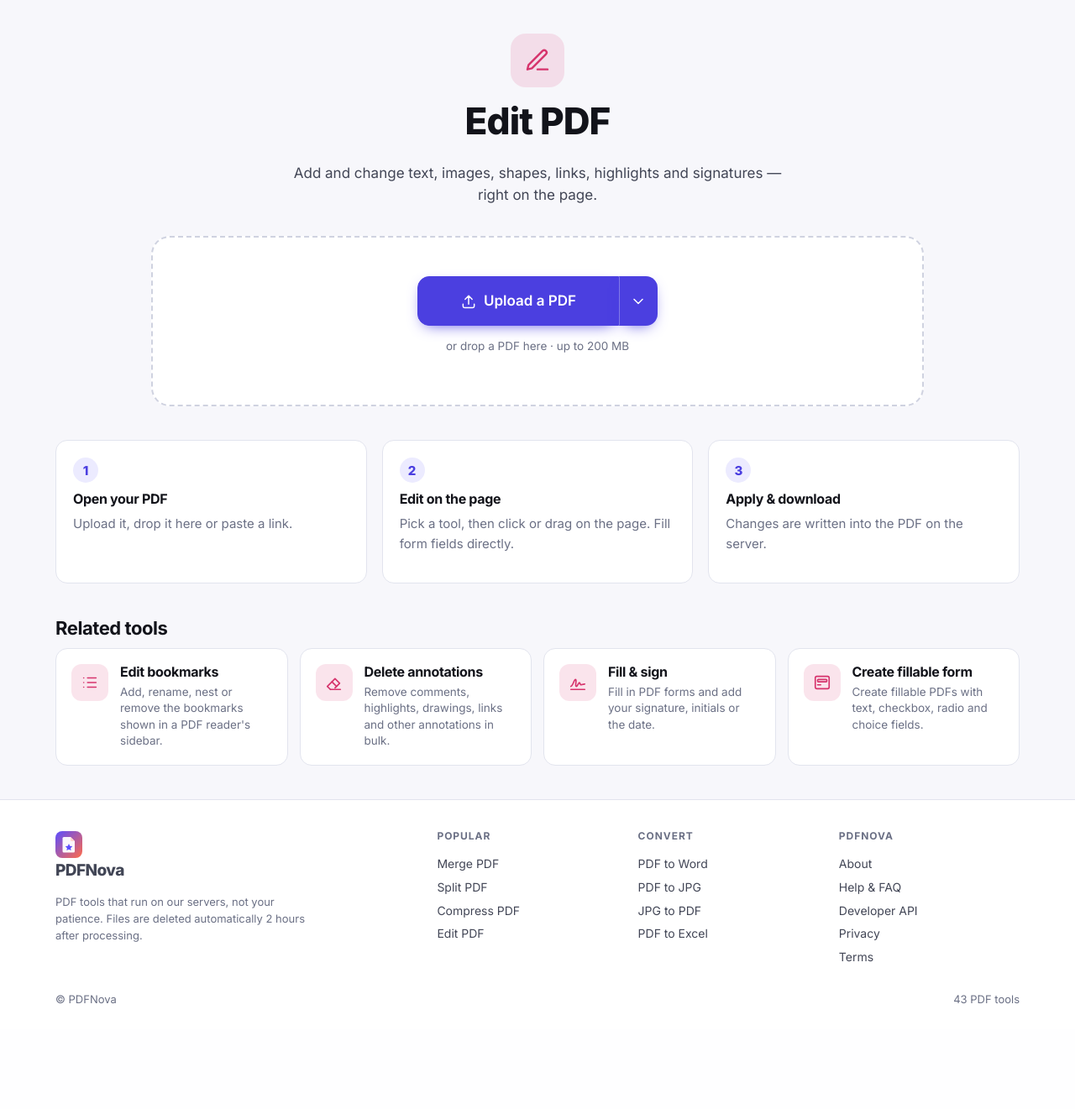
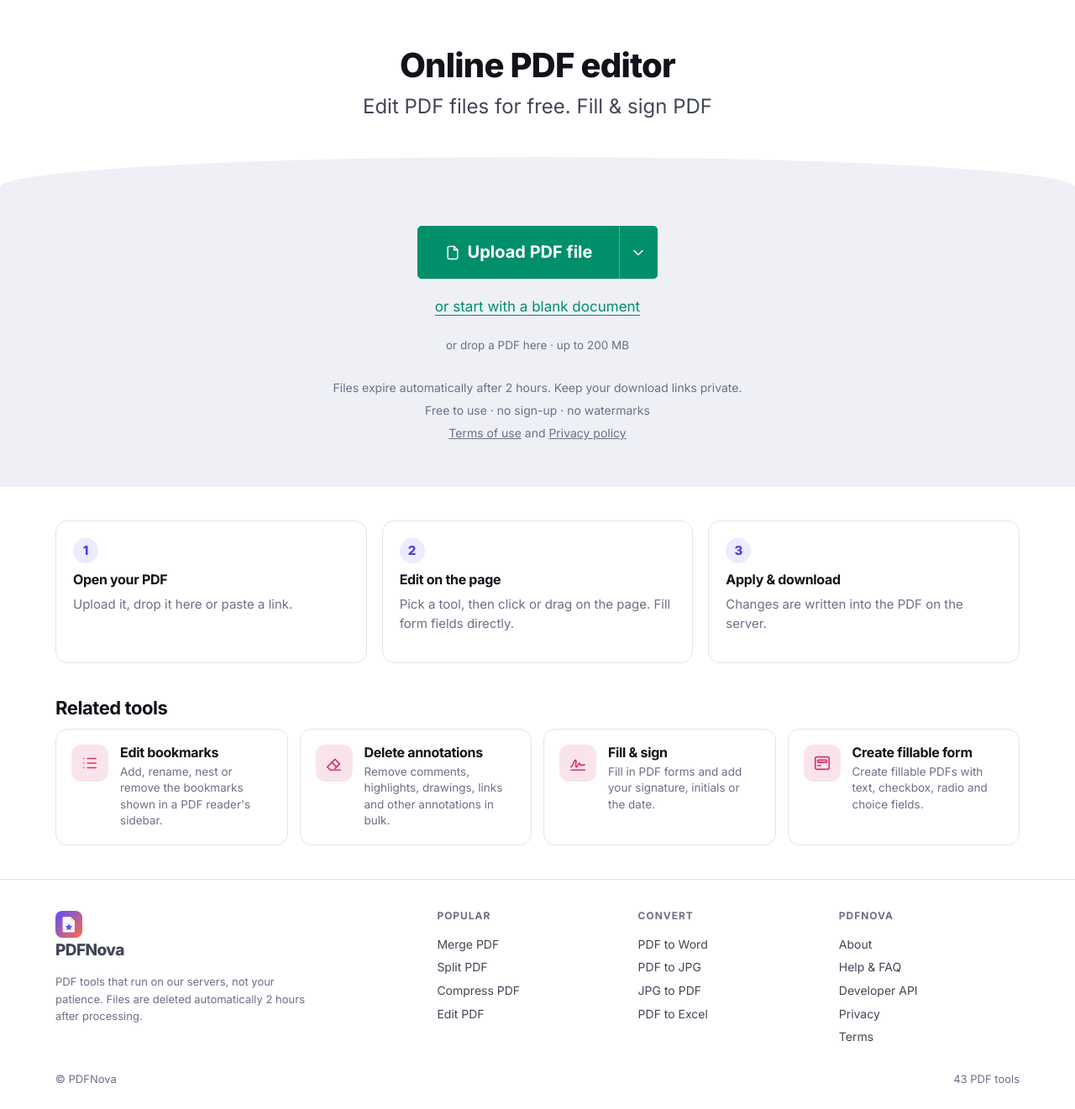
Before and after one commit to prarit0097/pdfsejeda, a FastAPI app: page /pdf-editor in a window 1280 px wide. Shown: the part 63-1384 px from the top of the page at 84% size. Before the commit the page ends 1259 px from the top, so only its background shows below. Run offline with FastAPI, Linux system fonts and the light colour scheme; some libraries are stand-ins or nearby versions.

Commit message:
Add prominent home PDF editor entry and upload workspace

```diff
--- a/app/static/css/app.css
+++ b/app/static/css/app.css
@@ -140,6 +140,15 @@ input[type="checkbox"], input[type="radio"] { accent-color: var(--brand); width:
 .hero { padding: 56px 0 28px; text-align: center; }
 .hero h1 span { background: linear-gradient(100deg, var(--brand), var(--accent)); -webkit-background-clip: text; background-clip: text; color: transparent; }
 .hero p { color: var(--ink-2); font-size: 18px; max-width: 640px; margin: 0 auto 26px; }
+.hero-actions { display: flex; flex-direction: column; align-items: center; gap: 12px; margin: 32px 0 12px; }
+.btn-editor { background: #008f6b; border-color: #008f6b; color: #fff; font-size: 20px; font-weight: 700; border-radius: 5px; min-height: 54px; box-shadow: var(--shadow-sm); }
+.btn-editor:hover { background: #007b5c; border-color: #007b5c; color: #fff; text-decoration: none; }
+.hero-actions .btn-editor span { font-weight: 400; }
+.hero-tools-link { display: inline-flex; align-items: center; gap: 8px; color: var(--ink-3); }
+.tool-discovery { padding-top: 20px; scroll-margin-top: 85px; }
+@media (max-width: 520px) {
+  .hero-actions .btn-editor { font-size: 17px; padding: 12px 16px; gap: 6px; flex-wrap: wrap; justify-content: center; }
+}
 .search {
   max-width: 520px; margin: 0 auto; position: relative;
 }
--- a/app/static/css/editor.css
+++ b/app/static/css/editor.css
@@ -1,6 +1,22 @@
 /* PDF editor: toolbar, page stack, overlay objects. */
+.editor-page { background: var(--bg-elev); }
+.editor-page #editor-hero { padding: 54px 16px 42px; }
+.editor-page #editor-hero h1 { font-size: clamp(30px, 4vw, 40px); margin-bottom: 6px; }
+.editor-page #editor-hero p { font-size: clamp(18px, 2.4vw, 24px); }
+.editor-entry-shell { max-width: none; background: var(--bg-sunken); padding: 44px 20px 24px; border-radius: 50% 50% 0 0 / 36px 36px 0 0; }
+.editor-entry-shell .workspace { margin: 0 auto; }
+.editor-entry-shell .dropzone { border: 2px solid transparent; background: transparent; padding: 36px 12px 22px; }
+.editor-entry-shell .dropzone.drag { border-color: #008f6b; }
+.blank-document-link { display: block; margin: 12px auto 0; border: 0; background: none; color: #008f6b; cursor: pointer; font-size: 17px; padding: 8px; text-decoration: underline; text-underline-offset: 4px; }
+.editor-privacy { color: var(--ink-3); margin-top: 30px; font-size: 14px; }
+.editor-privacy p { margin: 5px 0; }
+.editor-privacy a { color: inherit; text-decoration: underline; }
 .editor { position: relative; display: flex; flex-direction: column; min-height: calc(100vh - 62px); background: var(--bg-sunken); }
 .editing #editor-hero, .editing .site-footer, .editing .steps, .editing .related, .editing .recent { display: none; }
+.editor-page.editing #editor-hero { display: block; padding: 20px 16px 24px; }
+.editor-page.editing #editor-hero h1 { font-size: 30px; }
+.editor-page.editing #editor-hero p { font-size: 18px; }
+.editing .editor-entry-shell { padding: 0; border-radius: 0; }
 .ed-bar {
   position: sticky; top: 62px; z-index: 30; display: flex; flex-wrap: nowrap; overflow-x: auto; gap: 4px; align-items: center;
   padding: 8px 12px; background: var(--bg-elev); border-bottom: 1px solid var(--line); box-shadow: var(--shadow-sm);
@@ -15,6 +31,15 @@
 .ed-bar button:hover { background: var(--bg-sunken); color: var(--ink); }
 .ed-bar button[aria-pressed="true"] { background: var(--brand-soft); color: var(--brand); }
 .ed-bar button .icon { width: 19px; height: 19px; }
+@media (min-width: 761px) {
+  .ed-bar { flex-wrap: wrap; justify-content: center; gap: 6px; padding: 12px 18px; background: var(--bg-sunken); box-shadow: none; }
+  .ed-group { gap: 0; padding-right: 0; border-right: 0; }
+  .ed-bar button { flex-direction: row; gap: 6px; min-height: 42px; border: 1px solid #1586d7; border-radius: 0; color: #0878bd; background: var(--bg-elev); padding: 8px 10px; font-size: 13px; }
+  .ed-group button + button { border-left: 0; }
+  .ed-group button:first-child { border-radius: 4px 0 0 4px; }
+  .ed-group button:last-child { border-radius: 0 4px 4px 0; }
+  .ed-bar button[aria-pressed="true"] { color: #006caa; background: #dcefff; }
+}
 .ed-right button[data-action^="zoom"] { min-width: 30px; font-size: 18px; }
 .ed-zoom { font-size: 12.5px; color: var(--ink-3); min-width: 44px; text-align: center; }
 @media (max-width: 760px) {
@@ -25,7 +50,7 @@
 }
 
 .ed-props {
-  position: sticky; top: 128px; z-index: 29; display: flex; flex-wrap: wrap; gap: 10px; align-items: center; justify-content: center;
+  position: sticky; top: var(--editor-props-top, 128px); z-index: 29; display: flex; flex-wrap: wrap; gap: 10px; align-items: center; justify-content: center;
   padding: 7px 12px; background: var(--bg-elev); border-bottom: 1px solid var(--line); font-size: 13px;
 }
 .ed-props label { display: flex; align-items: center; gap: 6px; color: var(--ink-2); }
@@ -81,8 +106,15 @@ input[type="checkbox"].formfield { margin: 0; accent-color: var(--brand); }
   padding: 10px 16px; background: var(--bg-elev); border-top: 1px solid var(--line); box-shadow: 0 -6px 20px -12px rgba(0,0,0,.25);
 }
 .ed-footer #ed-status { margin-right: auto; }
+@media (min-width: 761px) {
+  .ed-footer { display: grid; grid-template-columns: minmax(0, 1fr) auto minmax(0, 1fr); }
+  .ed-footer #ed-status { grid-column: 1; grid-row: 1; overflow: hidden; text-overflow: ellipsis; white-space: nowrap; }
+  .ed-footer [data-action="save"] { grid-column: 2; grid-row: 1; }
+  .ed-footer [data-action="close"] { grid-column: 3; grid-row: 1; justify-self: end; }
+  .ed-footer #flatten-wrap { grid-column: 1 / -1; grid-row: 2; justify-self: center; }
+}
 @media (max-width: 760px) {
-  .ed-props { top: 134px; flex-wrap: nowrap; overflow-x: auto; justify-content: flex-start; gap: 8px; }
+  .ed-props { top: var(--editor-props-top, 134px); flex-wrap: nowrap; overflow-x: auto; justify-content: flex-start; gap: 8px; }
   .ed-props label { flex: none; }
   .ed-footer { flex-wrap: wrap; gap: 8px; padding: 8px 12px; }
   .ed-footer #ed-status { flex: 1 1 100%; margin: 0; }
--- a/app/static/js/editor.js
+++ b/app/static/js/editor.js
@@ -10,6 +10,12 @@
   const Tool = window.Tool;
   const cfg = Tool.cfg;
   const ed = $("#editor"), pagesEl = $("#ed-pages"), props = $("#ed-props"), statusEl = $("#ed-status");
+  // Desktop tools wrap; keep the properties strip below their actual height.
+  const toolbar = ed.querySelector(".ed-bar");
+  new ResizeObserver(() => {
+    const top = parseFloat(getComputedStyle(toolbar).top) || 0;
+    ed.style.setProperty("--editor-props-top", `${top + toolbar.getBoundingClientRect().height}px`);
+  }).observe(toolbar);
   const DPR = Math.min(window.devicePixelRatio || 1, 2);
   const FONTS = [["Helvetica", "Sans"], ["Times", "Serif"], ["Courier", "Mono"]];
   const CSS_FONT = { Helvetica: "Helvetica, Arial, sans-serif", Times: "'Times New Roman', Times, serif", Courier: "'Courier New', monospace" };
--- a/app/templates/base.html
+++ b/app/templates/base.html
@@ -9,11 +9,11 @@
   <link rel="preconnect" href="https://fonts.googleapis.com">
   <link rel="preconnect" href="https://fonts.gstatic.com" crossorigin>
   <link href="https://fonts.googleapis.com/css2?family=Inter:wght@400;500;600;700;800&display=swap" rel="stylesheet">
-  <link rel="stylesheet" href="/static/css/app.css?v=2">
+  <link rel="stylesheet" href="/static/css/app.css?v=3">
   <script src="/static/js/theme.js?v=1"></script>
   {% block head %}{% endblock %}
 </head>
-<body>
+<body class="{% block body_class %}{% endblock %}">
 <a class="skip-link" href="#main">Skip to content</a>
 {% include "_icons.html" %}
 <header class="site-header">
--- a/app/templates/editor.html
+++ b/app/templates/editor.html
@@ -2,25 +2,25 @@
 {% from "_macros.html" import icon, tool_ico, tool_card %}
 {% block title %}{{ tool.title }} — free online PDF editor | {{ app_name }}{% endblock %}
 {% block description %}{{ tool.tagline }} Free, no sign-up, no watermark.{% endblock %}
+{% block body_class %}editor-page{% endblock %}
 {% block head %}
 <script type="module" src="/static/js/pdf-loader.js?v=1"></script>
 <link href="https://fonts.googleapis.com/css2?family=Caveat:wght@500&family=Dancing+Script:wght@600&family=Homemade+Apple&family=Sacramento&display=swap" rel="stylesheet">
-<link rel="stylesheet" href="/static/css/editor.css?v=5">
+<link rel="stylesheet" href="/static/css/editor.css?v=6">
 {% endblock %}
 {% block main %}
 <section class="tool-hero wrap" id="editor-hero">
-  {{ tool_ico(tool) }}
-  <h1>{{ tool.title }}</h1>
-  <p>{{ tool.tagline }}</p>
+  <h1>{% if tool.type == "edit" %}Online PDF editor{% else %}{{ tool.title }}{% endif %}</h1>
+  <p>{% if tool.type == "edit" %}Edit PDF files for free. Fill &amp; sign PDF{% else %}{{ tool.tagline }}{% endif %}</p>
 </section>
 
-<div class="wrap">
+<div class="wrap editor-entry-shell">
   <div class="workspace" id="workspace">
     <section id="stage-upload" class="dropzone">
       <div class="upload-row">
         <div class="split-btn" style="position:relative">
-          <button class="btn btn-primary btn-lg" type="button" data-action="pick">{{ icon("upload") }} Upload a PDF</button>
-          <button class="btn btn-primary btn-lg more" type="button" data-action="upload-menu" aria-label="More upload options">{{ icon("chevron") }}</button>
+          <button class="btn btn-primary btn-editor btn-lg" type="button" data-action="pick">{{ icon("file") }} Upload PDF file</button>
+          <button class="btn btn-primary btn-editor btn-lg more" type="button" data-action="upload-menu" aria-label="More upload options">{{ icon("chevron") }}</button>
           <div class="menu" id="upload-menu" hidden style="top:100%;right:0;margin-top:6px">
             <button type="button" data-action="pick">{{ icon("upload") }} From this device</button>
             <button type="button" data-action="url">{{ icon("link") }} From a web address (URL)</button>
@@ -28,7 +28,13 @@
           </div>
         </div>
       </div>
+      <button class="blank-document-link" type="button" data-action="blank">or start with a blank document</button>
       <p class="drop-hint">or drop a PDF here · up to {{ max_file_mb }} MB</p>
+      <div class="editor-privacy">
+        <p>Files expire automatically after {{ ttl_hours|round|int }} hours. Keep your download links private.</p>
+        <p>Free to use · no sign-up · no watermarks</p>
+        <p><a href="/terms">Terms of use</a> and <a href="/privacy">Privacy policy</a></p>
+      </div>
       <input type="file" id="file-input" hidden accept=".pdf">
     </section>
     <form id="task-form" hidden><ul id="file-list"></ul><strong id="files-title" hidden></strong><button id="submit-btn" hidden></button></form>
@@ -101,7 +107,7 @@
     <span class="muted small" id="ed-status"></span>
     <label class="check small" id="flatten-wrap"><input type="checkbox" id="ed-flatten"> Flatten form fields when saving</label>
     <button class="btn btn-ghost" type="button" data-action="close">Start over</button>
-    <button class="btn btn-primary btn-lg" type="button" data-action="save">{{ icon("check") }} Apply changes</button>
+    <button class="btn btn-primary btn-editor btn-lg" type="button" data-action="save">Apply changes {{ icon("arrow-right") }}</button>
   </div>
   <input type="file" id="ed-image-input" hidden accept="image/*">
 </div>
@@ -121,5 +127,5 @@
 {% endblock %}
 {% block scripts %}
 <script src="/static/js/tool.js?v=3"></script>
-<script src="/static/js/editor.js?v=4"></script>
+<script src="/static/js/editor.js?v=5"></script>
 {% endblock %}
--- a/app/templates/index.html
+++ b/app/templates/index.html
@@ -4,6 +4,12 @@
 <section class="hero wrap">
   <h1>Every PDF tool, <span>one tab away</span></h1>
   <p>Merge, split, compress, convert, edit and sign PDFs right in your browser. No sign-up, no watermarks, and your files are deleted automatically.</p>
+  <div class="hero-actions">
+    <a class="btn btn-editor btn-lg" id="home-edit-pdf" href="/pdf-editor">Edit a PDF document <span>— it's free</span>{{ icon("arrow-right") }}</a>
+    <a class="hero-tools-link" href="#all-pdf-tools">or choose from {{ all_tools|length }} PDF tools {{ icon("chevron") }}</a>
+  </div>
+</section>
+<section class="tool-discovery wrap" id="all-pdf-tools" aria-label="Find a PDF tool">
   <label class="search">
     {{ icon("search") }}
     <span class="sr-only">Search tools</span>
```
Also changed, not shown: plan.md (+7 -0 lines), scripts/browser_regression.py (+27 -0 lines), sejedarules.md (+2 -0 lines).
